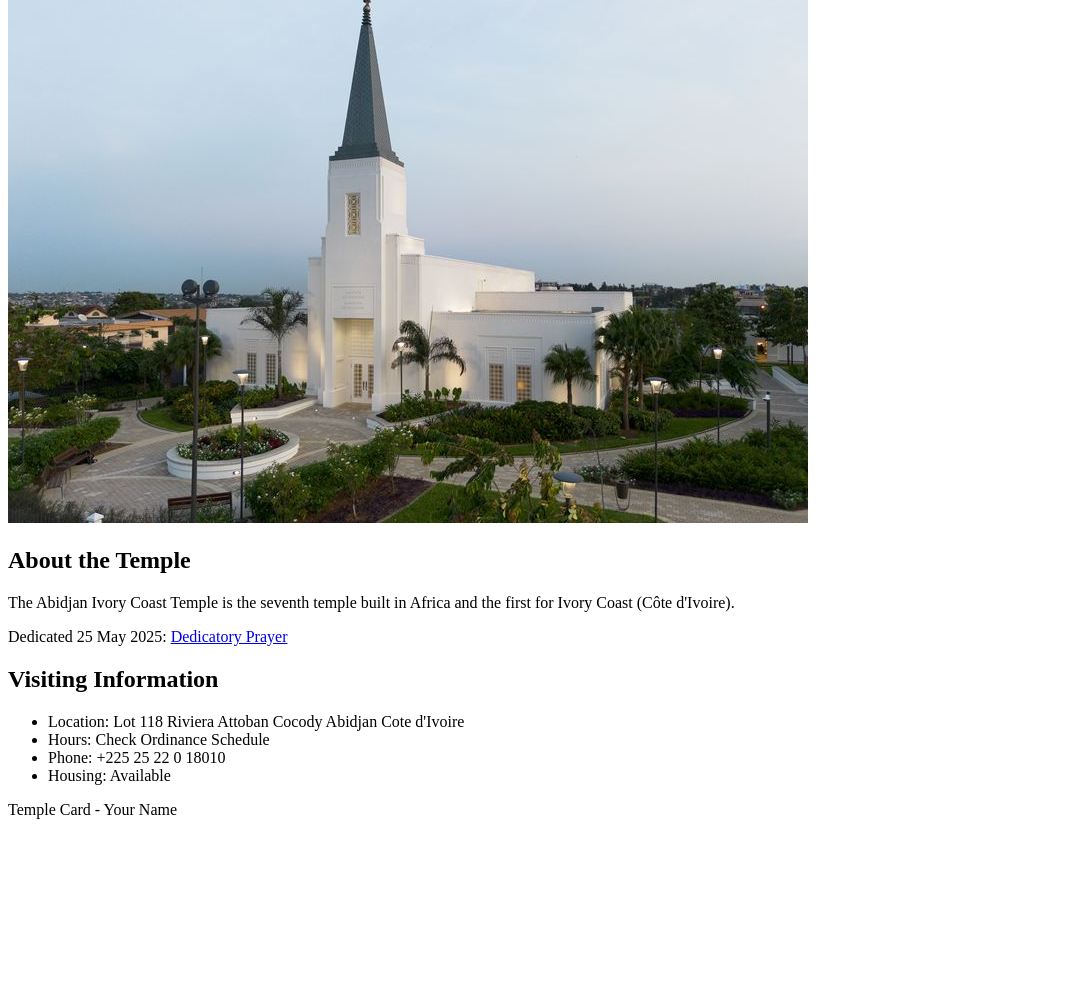
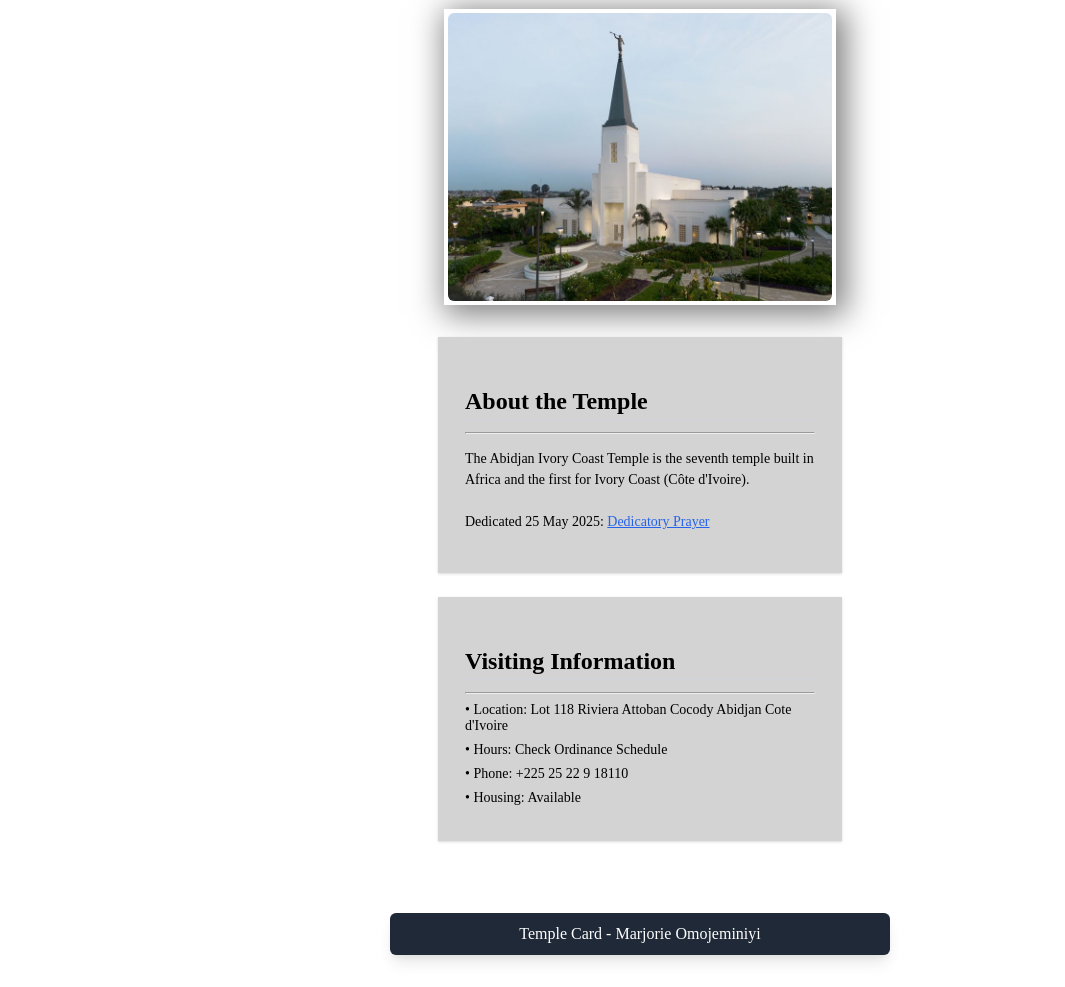
Before and after one commit to Emperorcocoa/wdd130, a plain HTML site: page week02/temple.html in a window 1280 px wide. Shown: the part 191-1178 px from the top of the page, without its empty margins (0-1065 px from the left). Before the commit the page ends 1026 px from the top, so only its background shows below. Drawn offline with Linux system fonts and the light colour scheme.

Commit message:
Edit page

```diff
--- /dev/null
+++ b/week02/styles/temple.css
@@ -0,0 +1,114 @@
+        body {
+            min-height: 100vh;
+            display: flex;
+            flex-direction: column;
+            align-items: center;
+            padding: 2rem 0;
+            margin: 0;
+        }
+
+        .container {
+            width: 100%;
+            max-width: 500px;
+            padding: 0 1rem;
+        }
+
+        .header-title {
+            width: 600px;
+            font-size: 1.25rem;
+            font-weight: 400;
+            text-align: center;
+            margin-bottom: 0.025rem;
+            background-color: #1f2937;
+            color: white;
+            text-align: center;
+            padding: 10px;
+        }
+        @media (min-width: 768px) {
+            .header-title {
+                font-size: 1.5rem;
+            }
+        }
+
+        main {
+            display: flex;
+            flex-direction: column;
+            align-items: center;
+        }
+
+        .temple-subtitle {
+            font-size: 40px;
+            font-weight: 600;
+            margin-bottom: 1.5rem;
+            text-align: center;
+        }
+
+        .image-frame {
+            padding: 4px;
+            border: none;
+            box-shadow: 5px 5px 30px 5px rgba(0, 0, 0, 0.5);;
+            border-radius: 0px;
+            margin-bottom: 2rem;
+            width: 100%;
+            max-width: 384px;
+        }
+        .image-frame img {
+            border-radius: 0.375rem;
+            width: 100%;
+            height: auto;
+            display: block;
+        }
+
+        .card {
+            width: 350px;
+            background-color: #d3d3d3;
+            padding: 1.7rem;
+            border-radius: 0px;
+            box-shadow: 0 1px 3px 0 rgba(0, 0, 0, 0.1), 0 1px 2px 0 rgba(0, 0, 0, 0.06);
+            margin-bottom: 1.5rem;
+        }
+        .card-heading {
+            font-size: 1.5rem;
+            font-weight: 700;
+            margin-bottom: 0.75rem;
+            border-bottom: 1px solid #d1d5db;
+            padding-bottom: 0.25rem;
+        }
+        .card p {
+            font-size: 0.875rem;
+            font-weight: 500px;
+            line-height: 1.5;
+        }
+        .card a {
+            color: #2563eb;
+            text-decoration: underline;
+            font-weight: 500;
+        }
+        .card a:hover {
+            color: #1d4ed8;
+        }
+
+        .info-list {
+            list-style: none;
+            padding: 0;
+            margin: 0;
+        }
+        .info-list li {
+            font-size: 0.875rem;
+            margin-bottom: 0.5rem;
+        }
+
+        footer {
+            margin-top: 3rem;
+            width: 100%;
+            max-width: 500px;
+            padding: 0 1rem;
+        }
+        .footer-content {
+            background-color: #1f2937;
+            color: white;
+            text-align: center;
+            padding: 0.75rem 0;
+            border-radius: 0.375rem;
+            box-shadow: 0 10px 15px -3px rgba(0, 0, 0, 0.1), 0 4px 6px -2px rgba(0, 0, 0, 0.05);
+        }
--- a/week02/temple.html
+++ b/week02/temple.html
@@ -1,42 +1,66 @@
 <!DOCTYPE html>
 <html lang="en">
-
 <head>
     <meta charset="UTF-8">
     <meta name="viewport" content="width=device-width, initial-scale=1.0">
-    <title>Temple Card - Abidjan Cote d'Ivoire</title>
+    <title>Temple Card Layout</title>
+    <link rel="stylesheet" href="styles/temple.css">
 </head>
+<body>
+    <div class="container">
+        <h1 class="header-title">
+            Temples of the Church of Jesus Christ of Latter-day Saints
+        </h1>
+        <main>
+            <h2 class="temple-subtitle">
+                Abidjan Cote d'Ivoire
+            </h2>
 
-<body>
-    <header>
-        <p>Temples of the Church of Jesus Christ of Latter-day Saints</p>
-    </header>
-    <main>
-        <h1>Abidjan Cote d'Ivoire</h1>
-        <picture>
-            <img src="images/abidjan-ivory-coast.jpeg" alt="Abidjan Cote d'Ivoire Temple">
-        </picture>
-        <section>
-            <h2>About the Temple</h2>
-            <p>The Abidjan Ivory Coast Temple is the seventh temple built in Africa and the first for Ivory Coast (Côte
-                d'Ivoire).</p>
-            <p>Dedicated 25 May 2025: <a
-                    href="https://www.churchofjesuschrist.org/temples/dedicatory-prayer/abidjan-ivory-coast-temple/2025-05-25?lang=eng"
-                    target="_blank" rel="noopener noreferrer">Dedicatory Prayer</a></p>
-        </section>
-        <section>
-            <h2>Visiting Information</h2>
-            <ul>
-                <li>Location: Lot 118 Riviera Attoban Cocody Abidjan Cote d'Ivoire</li>
-                <li>Hours: Check Ordinance Schedule</li>
-                <li>Phone: +225 25 22 0 18010</li>
-                <li>Housing: Available</li>
-            </ul>
-        </section>
-    </main>
+            <div class="image-frame">
+                <img src="images/abidjan-ivory-coast.jpeg" alt="A picture of the Abidjan Cote d'Ivoire Temple.">
+            </div>
+            <div class="card mb-6">
+                <h3 class="card-heading">
+                    About the Temple
+                </h3>
+                <hr>
+                <p>
+                    The Abidjan Ivory Coast Temple is the seventh temple built in Africa and the first for Ivory Coast (Côte d'Ivoire).
+                    <br><br>
+                    Dedicated 25 May 2025:
+                    <a href="#">
+                        Dedicatory Prayer
+                    </a>
+                </p>
+            </div>
+            <div class="card">
+                <h3 class="card-heading">
+                    Visiting Information
+                </h3>
+                <hr>
+                <ul class="info-list">
+                    <li>
+                        <span class="font-bold mr-1">• Location:</span> Lot 118 Riviera Attoban Cocody Abidjan Cote d'Ivoire
+                    </li>
+                    <li>
+                        <span class="font-bold mr-1">• Hours:</span> Check Ordinance Schedule
+                    </li>
+                    <li>
+                        <span class="font-bold mr-1">• Phone:</span> +225 25 22 9 18110
+                    </li>
+                    <li>
+                        <span class="font-bold mr-1">• Housing:</span> Available
+                    </li>
+                </ul>
+            </div>
+        </main>
+    </div>
+
     <footer>
-        <p>Temple Card - Your Name</p>
+        <div class="footer-content">
+            Temple Card - Marjorie Omojeminiyi
+        </div>
     </footer>
+
 </body>
-
 </html>
```
Also changed, not shown: week01/favorite-city.html (added, +16 -0 lines), images/profile.jpg (added), images/salt-lake-temple.jpg (deleted), week01/images/paris.png (added).
